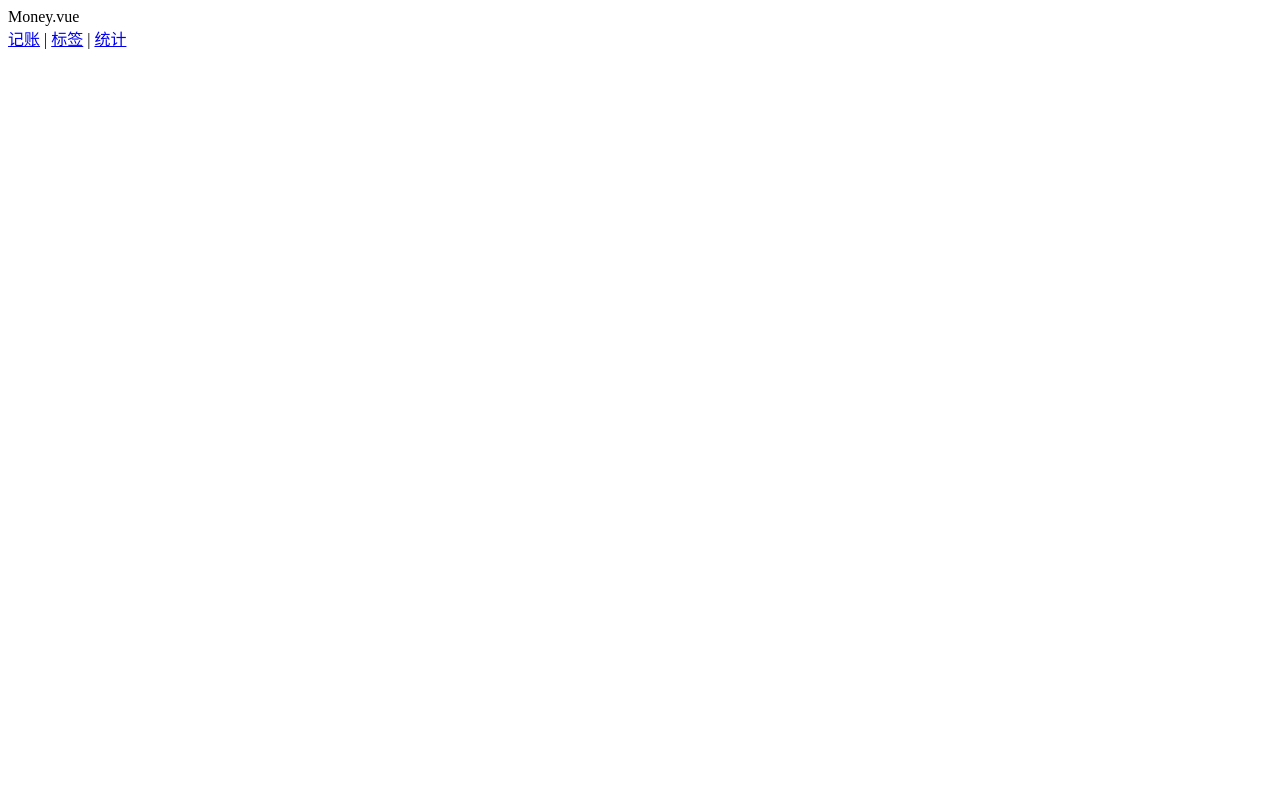
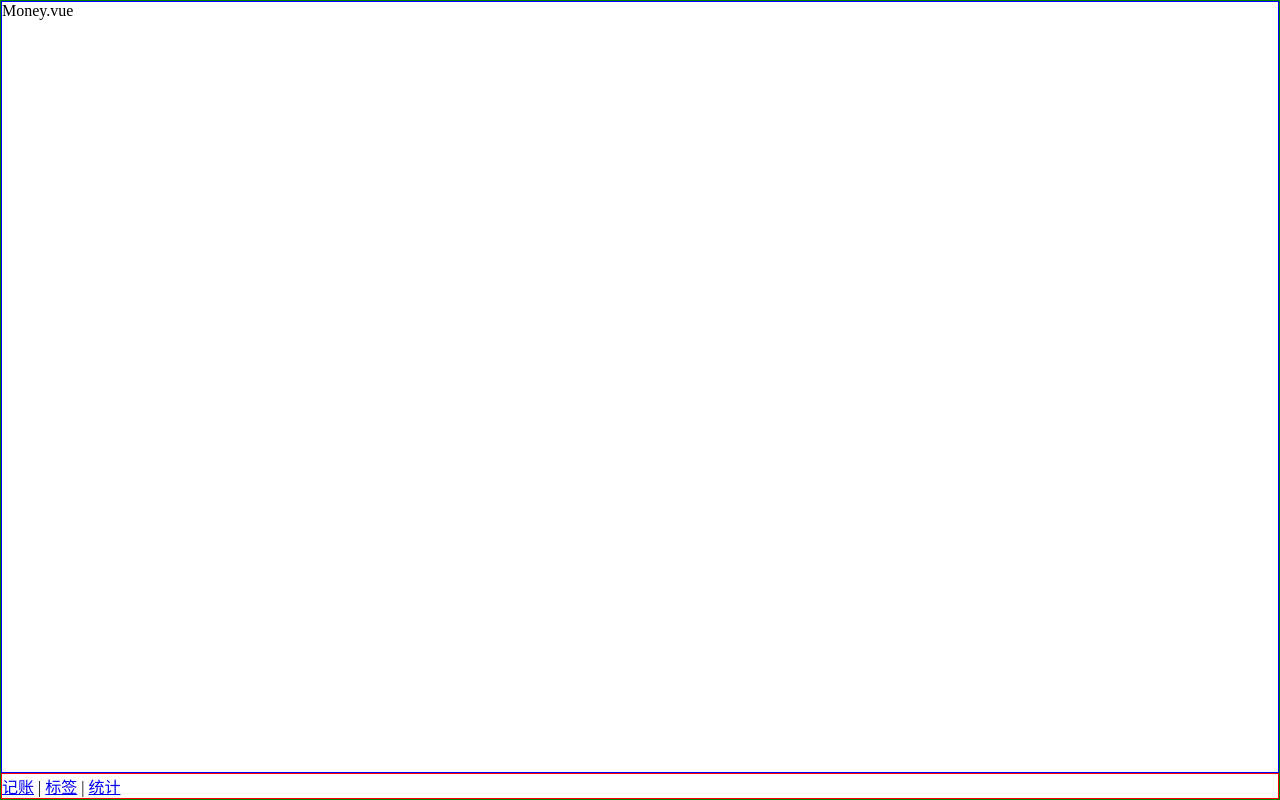
Before and after one commit to Bessiev/morney, a Vue app: page /#/money in a window 1280 px wide. Built offline with nearby package versions, Linux system fonts and the light colour scheme.

Commit message:
Money页面布局

```diff
--- a/src/App.vue
+++ b/src/App.vue
@@ -7,6 +7,11 @@
 </template>
 
 <style lang="scss">
+*{
+  margin: 0;
+  padding: 0;
+  box-sizing: border-box;
+}
 #app {
   font-family: Avenir, Helvetica, Arial, sans-serif;
   -webkit-font-smoothing: antialiased;
--- a/src/components/Nav.vue
+++ b/src/components/Nav.vue
@@ -1,5 +1,5 @@
 <template>
-    <div>
+    <div class="nav">
         <router-link to="/money">记账</router-link>
         |
         <router-link to="/labels">标签</router-link>
@@ -15,5 +15,8 @@
 </script>
 
 <style lang="scss" scoped>
+    .nav{
+        border:1px solid red;
 
+    }
 </style>
--- a/src/views/Money.vue
+++ b/src/views/Money.vue
@@ -1,6 +1,7 @@
 <template>
-    <div>
-        Money.vue
+    <div class="nav-wrapper">
+        <div class="content">Money.vue</div>
+
         <Nav/>
     </div>
 </template>
@@ -13,5 +14,15 @@
 </script>
 
 <style lang="scss" scoped>
-
+    .nav-wrapper{
+        border:1px solid green;
+        display: flex;
+        flex-direction: column;
+        height: 100vh;//固定高度
+    }
+    .content{
+        border:1px solid blue;
+        flex-grow: 1;//尽量把所有高度给content
+        overflow:auto;//内容多的时候可滚动
+    }
 </style>
```
